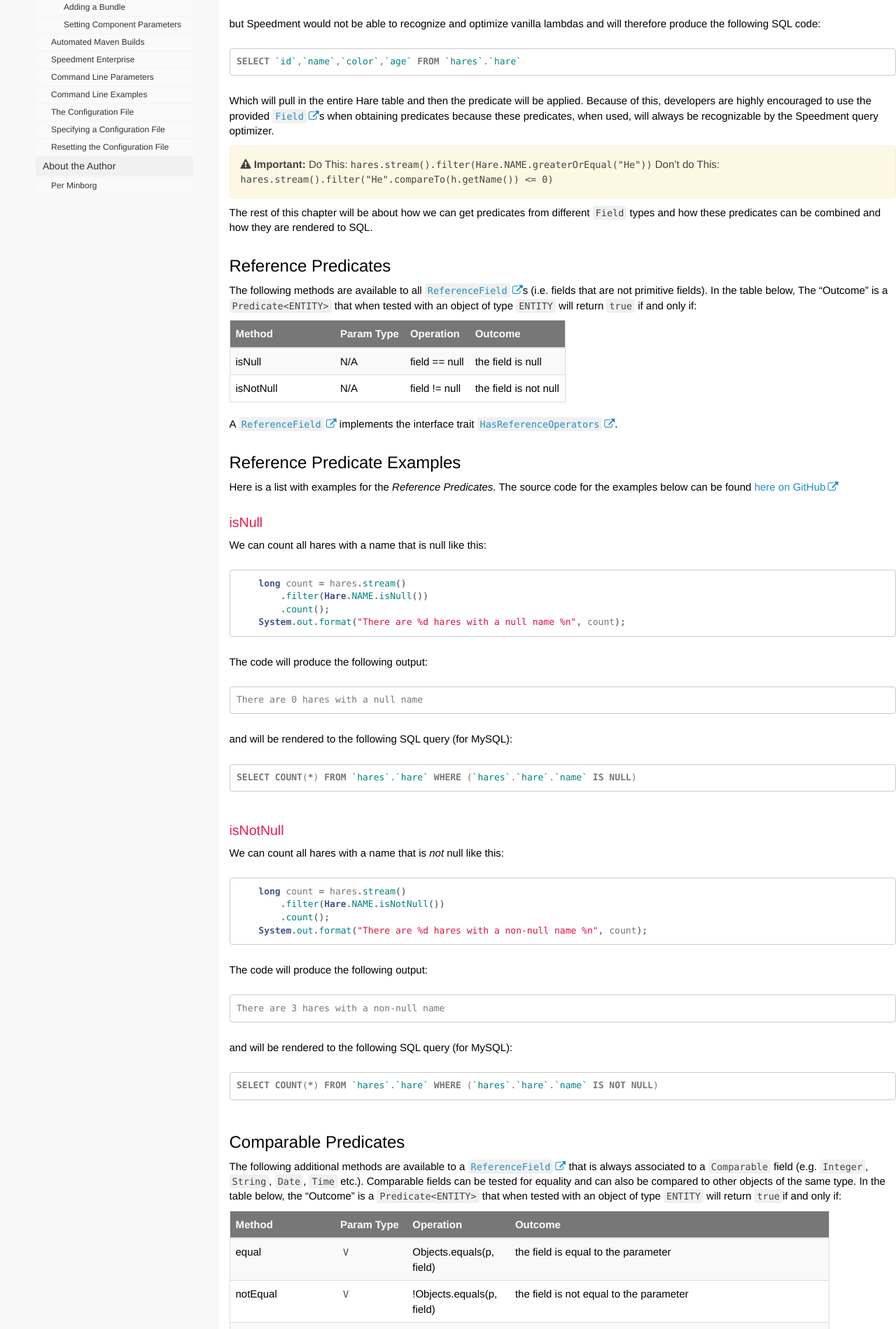
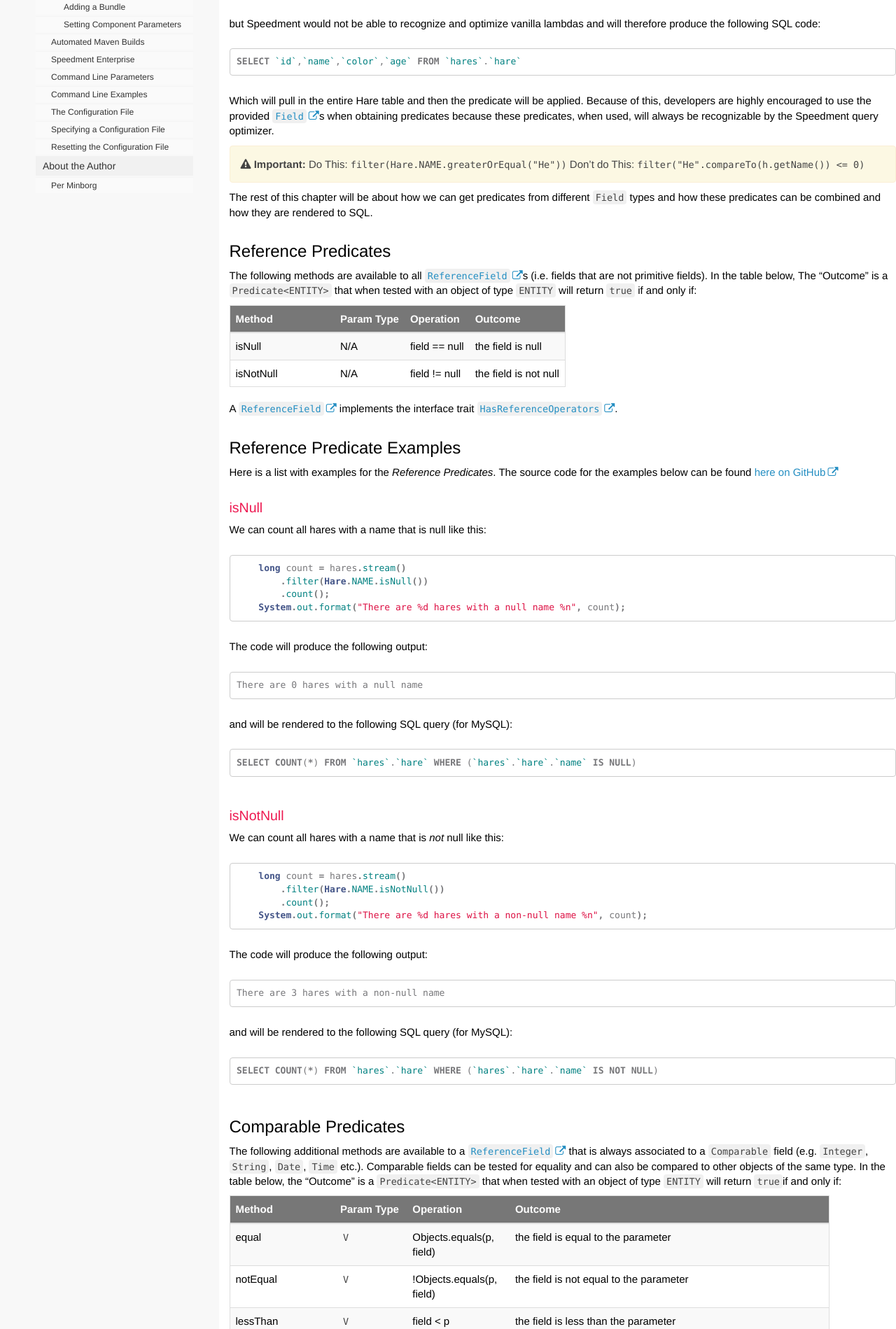
Before and after one commit to speedment/speedment-doc, a Jekyll site: the page built from pages/predicate.md, in a window 1280 px wide. Shown: the part 1240-3139 px from the top of the page at 70% size. Built offline with Jekyll 4.4.1, drawn with Linux system fonts in a browser that asks for light colours; nearby versions of some CDN libraries; comment, search, counter and statistics services are not loaded; some of the changed text lies outside the part shown.

Commit message:
predicate: simplify importand bubble

```diff
--- a/pages/predicate.md
+++ b/pages/predicate.md
@@ -59,8 +59,8 @@ Which will pull in the entire Hare table and then the predicate will be applied.
 when used, will always be recognizable by the Speedment query optimizer.
 
 {% include important.html content= "
-Do This: `hares.stream().filter(Hare.NAME.greaterOrEqual(\"He\"))`
-Don't do This: `hares.stream().filter(\"He\".compareTo(h.getName()) <= 0)`
+Do This: `filter(Hare.NAME.greaterOrEqual(\"He\"))`
+Don't do This: `filter(\"He\".compareTo(h.getName()) <= 0)`
 " %}
 
 
```
